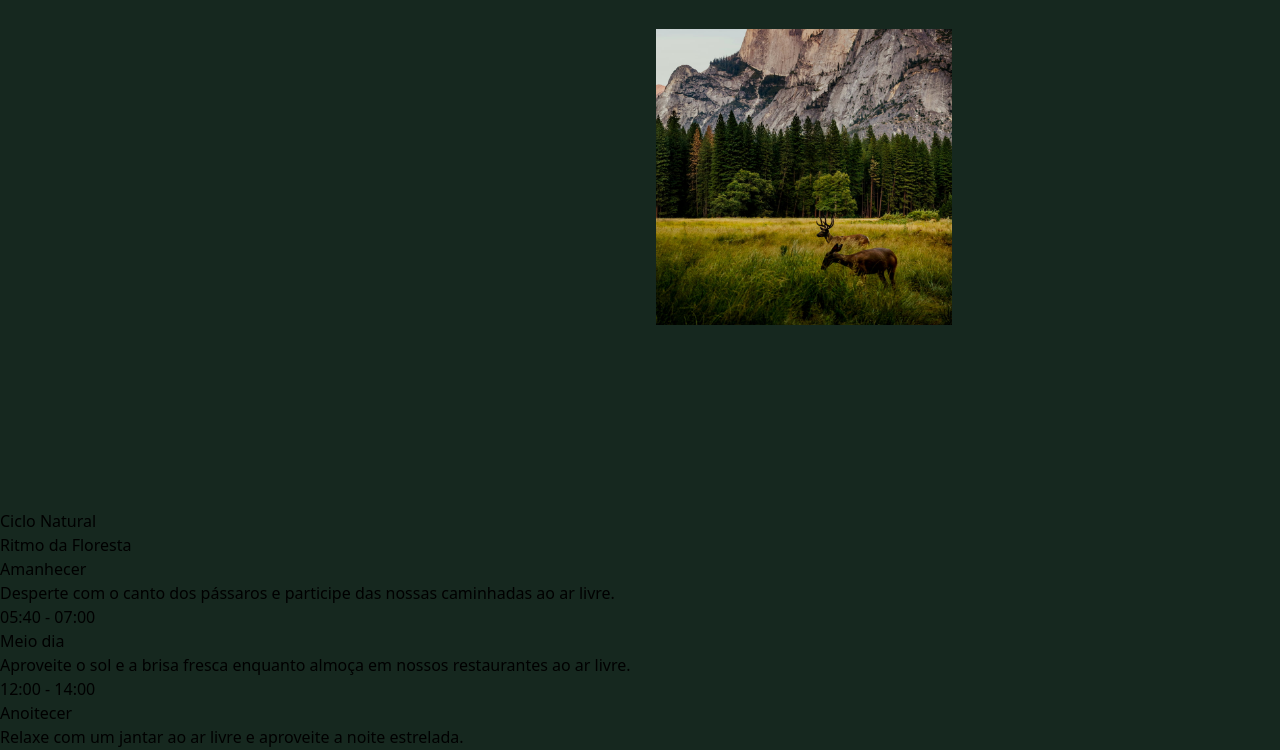
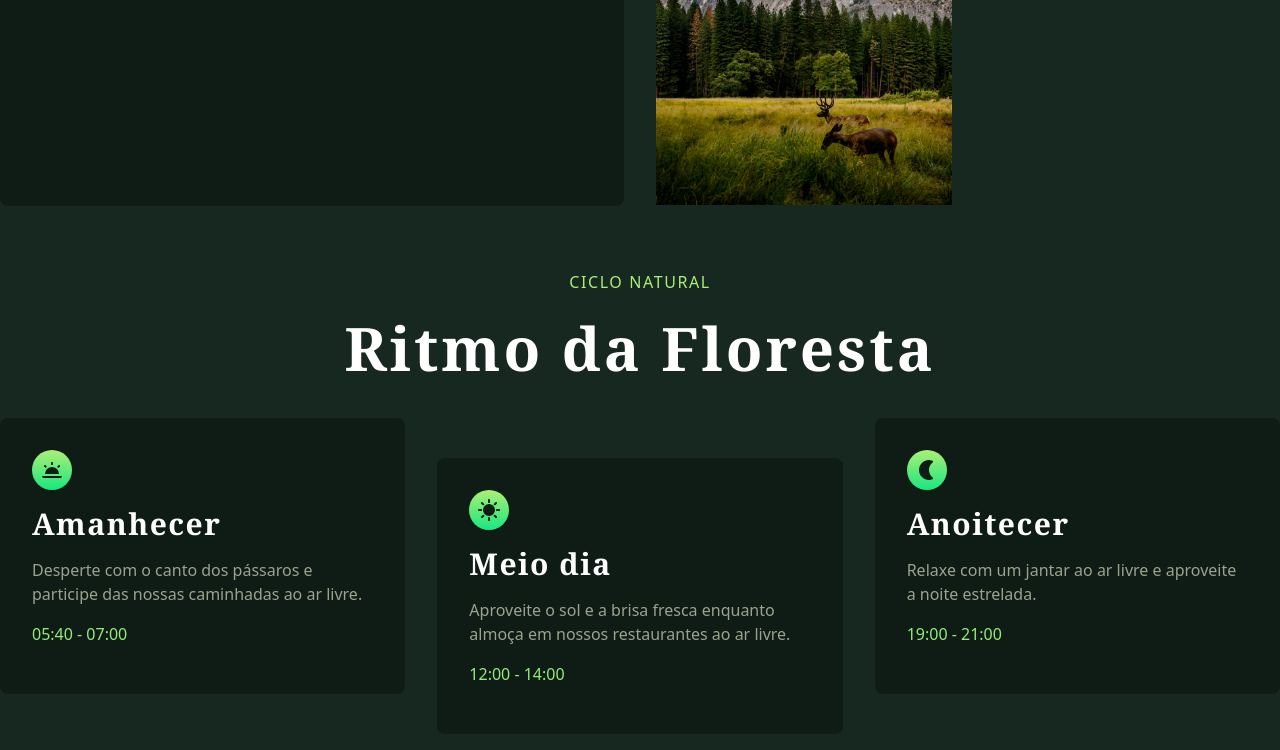
Before and after one commit to xgeovanedamasceno/origamid-tailwindcss-course, a website: page src/index.html in a window 1280 px wide. Shown: the part 2944-3694 px from the top of the page. Drawn offline with Linux system fonts and the light colour scheme.

Commit message:
add style section 4

```diff
--- a/src/index.html
+++ b/src/index.html
@@ -57,7 +57,7 @@
           class="col-start-3 col-span-3 w-[843px] h-[302px]  "
         />
         <img src="./img/casa2.jpg" alt="" class="col-start-3 col-span-2  "/>
-        <img src="./img/casa3.jpg" alt="" class="items-stretch" />
+        <img src="./img/casa3.jpg" alt="" class="flex-grow" />
       </section>
     </div>
     <div class=" bg-verde-900 py-16">
@@ -101,11 +101,11 @@
           </section>
         </section>
     </div>
-      <section class="container py-16 grid grid-cols-4 grid-rows-2 gap-8">
-        <div class=" col-span-2 flex-grow p-8 bg-verde-900 rounded-lg text-white">
+      <section class="container my-16 h-[625px] grid grid-cols-4 grid-rows-2 gap-8 ">
+        <div class=" col-span-2 row-span-2 flex-grow p-8 bg-verde-900 rounded-lg text-white ">
           <h3 class="uppercase text-verde-300 tracking-widest mb-3">Experiências Exclusivas</h3>
           <h2 class="text-5xl font-serif text-balance font-bold mb-6">Escolha a sua próxima aventura</h2>
-          <ul>
+          <ul class="*:mb-10">
             <li class="*:inline-block">
               <div class="w-6 h-[2px]  bg-verde-200 inline-block mr-3 relative -top-[6px]"></div>
               <h6>Observação Noturna</h6>
@@ -137,31 +137,46 @@
           class="col-start-4 row-start-1"
         />
       </section>
-      <search>
-        <h3>Ciclo Natural</h3>
-        <h2>Ritmo da Floresta</h2>
-        <section>
-          <h3>Amanhecer</h3>
-          <p>
+      <section class=" my-16 h-[525px]">
+        <div class="container bg-[url(./img/padrao.svg) ">
+        <h3 class="text-[16px] uppercase text-center tracking-widest text-verde-200 ]">Ciclo Natural</h3>
+        <h2 class="mt-6 mb-10 text-6xl text-white font-serif font-bold text-center tracking-wider ">Ritmo da Floresta</h2>
+        <div class="flex flex-row gap-8 flex-shrink *:rounded-lg *:w-1/3 *:p-8 *:bg-verde-900 ">
+          <section class="*:mb-4 relative">
+            <img src="./img/manha.svg" alt="" class="bg-gradient-to-b from-verde-200 to-verde-400 rounded-full p-2 mb-4">
+            <h3 class="text-3xl text-white font-serif font-bold tracking-wider">Amanhecer</h3>
+            <p class="text-[#9CA38D]">
               Desperte com o canto dos pássaros e participe das nossas caminhadas
               ao ar livre.
             </p>
-          <p>05:40 - 07:00</p>
+            <p class="text-verde-300">05:40 - 07:00</p>
           </section>
-        <section>
-          <h3>Meio dia</h3>
-          <p>
+          <section class="*:mb-4 relative top-10 ">
+            <img src="./img/dia.svg" alt="" class="bg-gradient-to-b from-verde-200 to-verde-400 rounded-full p-2">
+            <h3 class="text-3xl text-white font-serif font-bold tracking-wider">Meio dia</h3>
+            <p class="text-[#9CA38D]">
               Aproveite o sol e a brisa fresca enquanto almoça em nossos
               restaurantes ao ar livre.
             </p>
-          <p>12:00 - 14:00</p>
+            <p class="text-verde-300">12:00 - 14:00</p>
           </section>
-        <section>
-          <h3>Anoitecer</h3>
-          <p>Relaxe com um jantar ao ar livre e aproveite a noite estrelada.</p>
-          <p>19:00 - 21:00</p>
+          <section class="*:mb-4">
+            <img src="./img/noite.svg" alt="" class="bg-gradient-to-b from-verde-200 to-verde-400 rounded-full p-2 mb-4"/>
+            <h3 class="text-3xl text-white font-serif font-bold tracking-wider mb-4">Anoitecer</h3>
+            <p class="text-[#9CA38D]">Relaxe com um jantar ao ar livre e aproveite a noite estrelada.</p>
+            <p class="text-verde-300">19:00 - 21:00</p>
           </section>
-      </search>
+        </div>
+        </div>
+      </section>
+      <section class="my-16 h-[625px]">
+        <div class="container">
+          <h2>Nossos Contatos</h2>
+          <p>Tem interesse em passar uma temporada na Forest? Entre em contato com a gente por telefone ou email.</p>
+
+        </div>
+
+      </section>
 
     <div class="bg-[url(./img/padrao.svg)]">ttttttttttttttttttttttttttttttttttttttttttttt</div>
   </body>
```
Also changed, not shown: src/output.css. Lines whose indentation alone changed are shown as unchanged.
